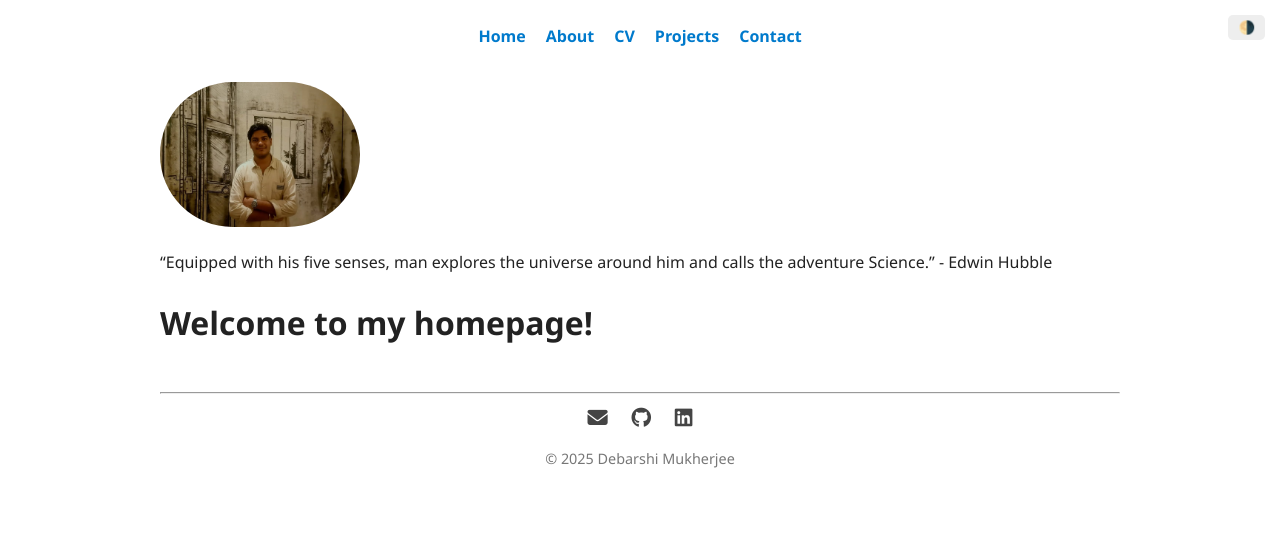
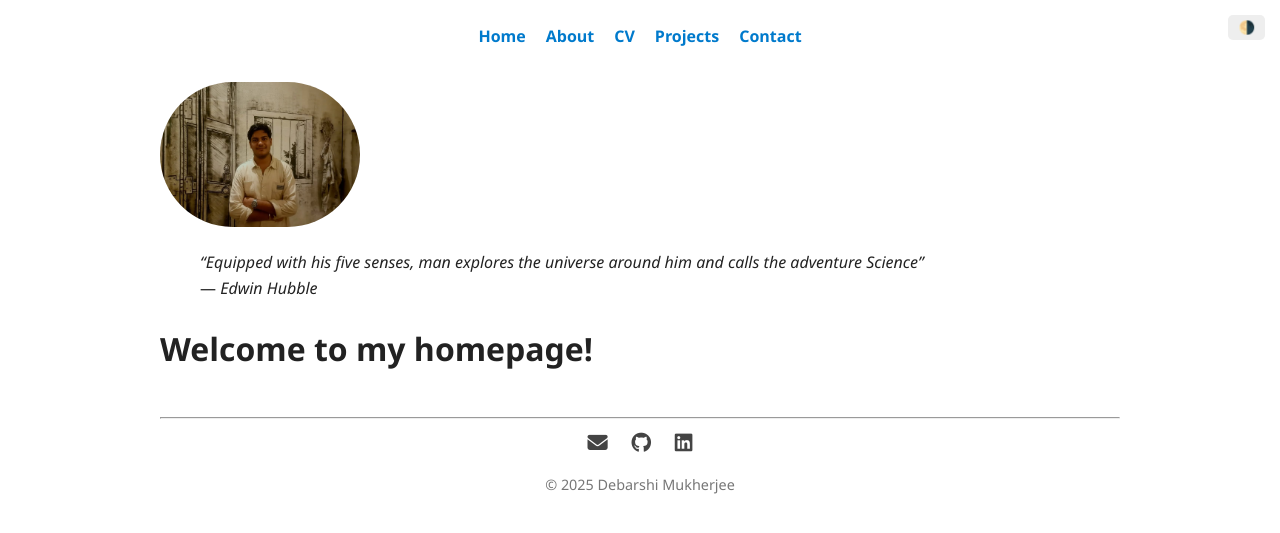
Before and after one commit to debarshiphysics09/webpage, a Jekyll site: the page built from index.md, in a window 1280 px wide. Shown: the top 533 px of the page. Built offline with Jekyll 4.4.1, drawn with Linux system fonts in a browser that asks for light colours.

```diff
--- a/index.md
+++ b/index.md
@@ -4,10 +4,10 @@ title: Home
 ---
 <img src="photo (2).jpg" alt="Debarshi's photo" width="200" style="border-radius: 100px;">
 
+> *“Equipped with his five senses, man explores the universe around him and calls the adventure Science”*
+> — *Edwin Hubble*
 
 
 
-“Equipped with his five senses, man explores the universe around him and calls the adventure Science.” - Edwin Hubble
-
 
 # Welcome to my homepage!
```
